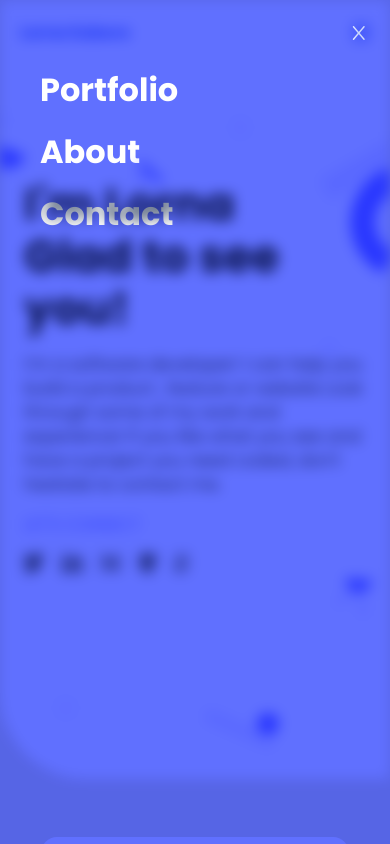
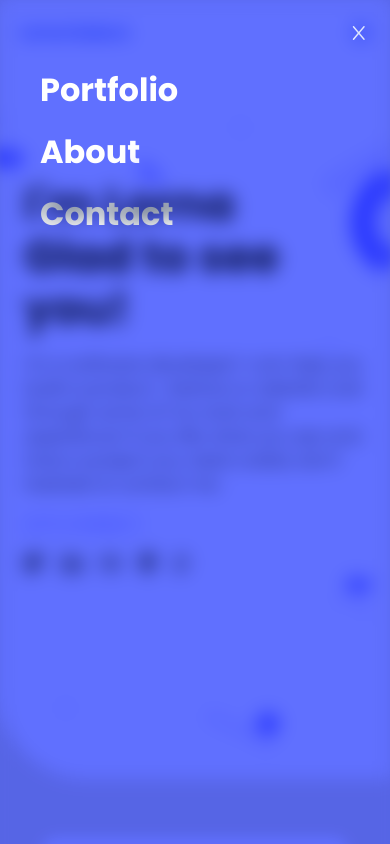
Before and after one commit to Lornakaboro/My-portfolio, a website: page index.html in a window 390 px wide. Both pictures are taken after a click on the icon 361 px from the left and 32 px from the top of the page. Shown: the top 844 px of the page. Drawn offline with Linux system fonts and the light colour scheme.

Commit message:
Add position fixed to mobile menu

```diff
--- a/style.css
+++ b/style.css
@@ -18,6 +18,8 @@ body {
   height: 110vh;
   width: 100%;
   mix-blend-mode: multiply;
+  backdrop-filter: blur(7px);
+  position: fixed;
 }
 
 .hidden-dropdown-menu {
```
